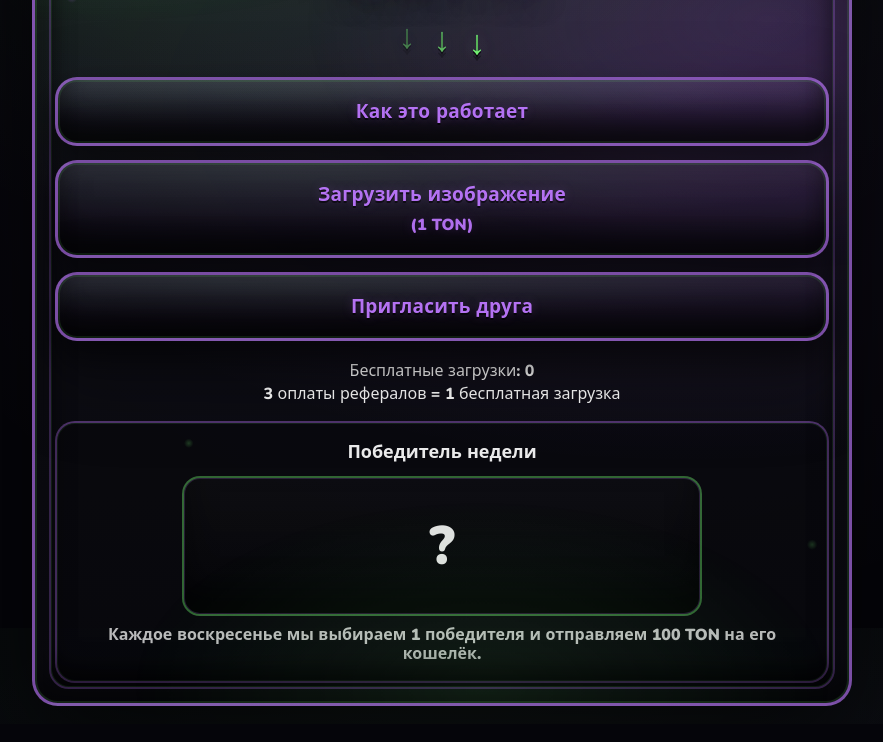
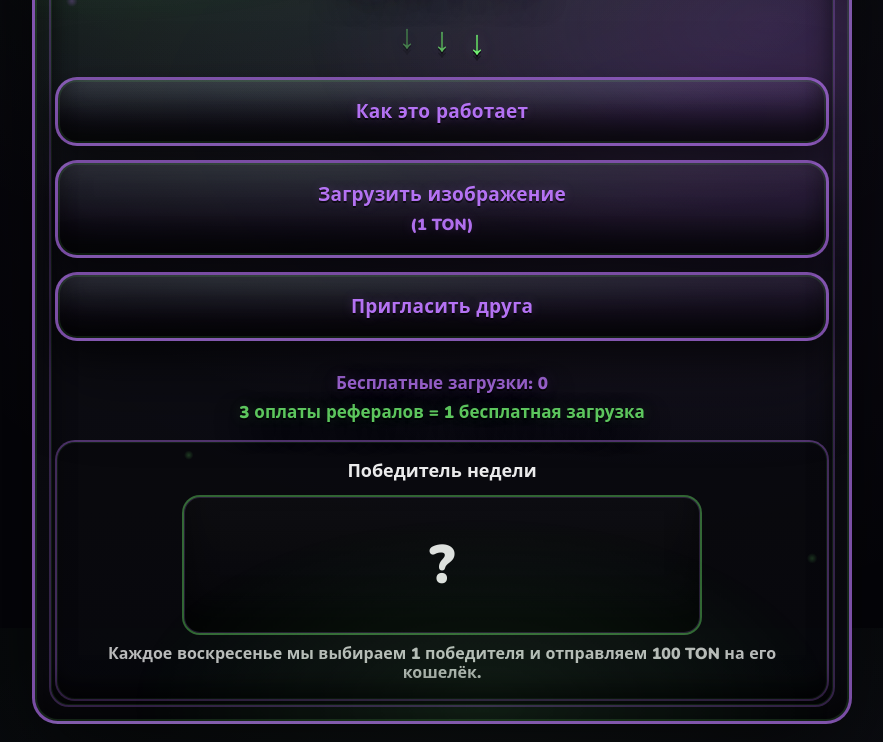
Before and after one commit to Profproject/absurd-miniapp, a plain HTML site: page web/index.html in a window 1280 px wide. Shown: the part 172-914 px from the top of the page, without its empty margins (198-1081 px from the left). Drawn offline with nearby package versions, Linux system fonts and the light colour scheme; a web font is replaced by a local one.

Commit message:
Update styles.css

```diff
--- a/web/styles.css
+++ b/web/styles.css
@@ -491,3 +491,35 @@ input {
   pointer-events:none;
   opacity: .95;
 }
+/* ===== FREE UPLOADS BLOCK 3D ===== */
+.info3d{
+  margin-top: 14px;
+  text-align:center;
+  font-family: "Rubik Rounded","Nunito",system-ui;
+  font-weight: 900;
+  font-size: 17px;
+  line-height: 1.25;
+
+  color: rgba(190,120,255,.92);
+  text-shadow:
+    0 2px 0 rgba(0,0,0,.60),
+    0 10px 26px rgba(0,0,0,.55),
+    0 0 14px rgba(190,120,255,.22);
+}
+
+.refNote{
+  margin-top: 8px;
+  color: rgba(120,255,120,.82);
+  text-shadow:
+    0 2px 0 rgba(0,0,0,.60),
+    0 10px 26px rgba(0,0,0,.55),
+    0 0 14px rgba(120,255,120,.18);
+}
+
+.useFreeLink{
+  margin-left: 8px;
+  color: rgba(120,255,120,.95);
+  text-decoration: none;
+  text-shadow: 0 0 10px rgba(120,255,120,.3);
+  font-weight: 900;
+}
```
